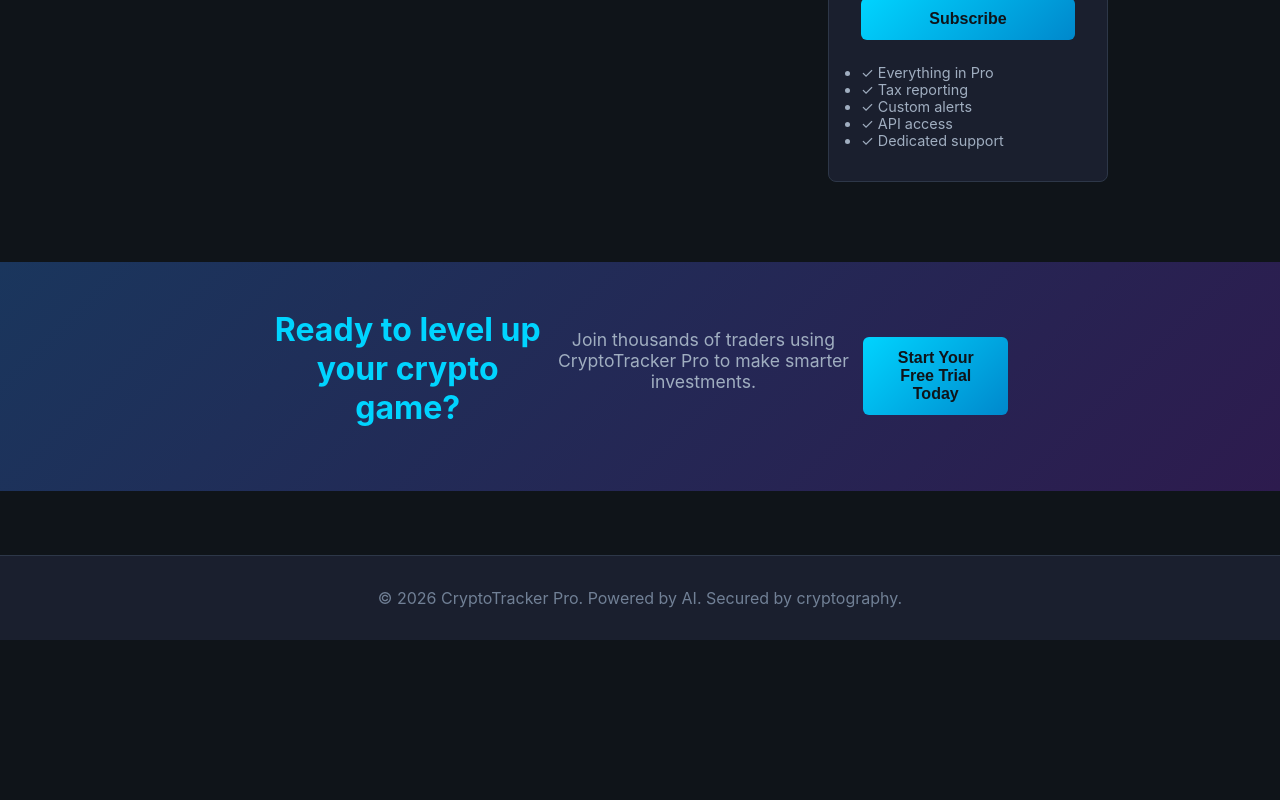
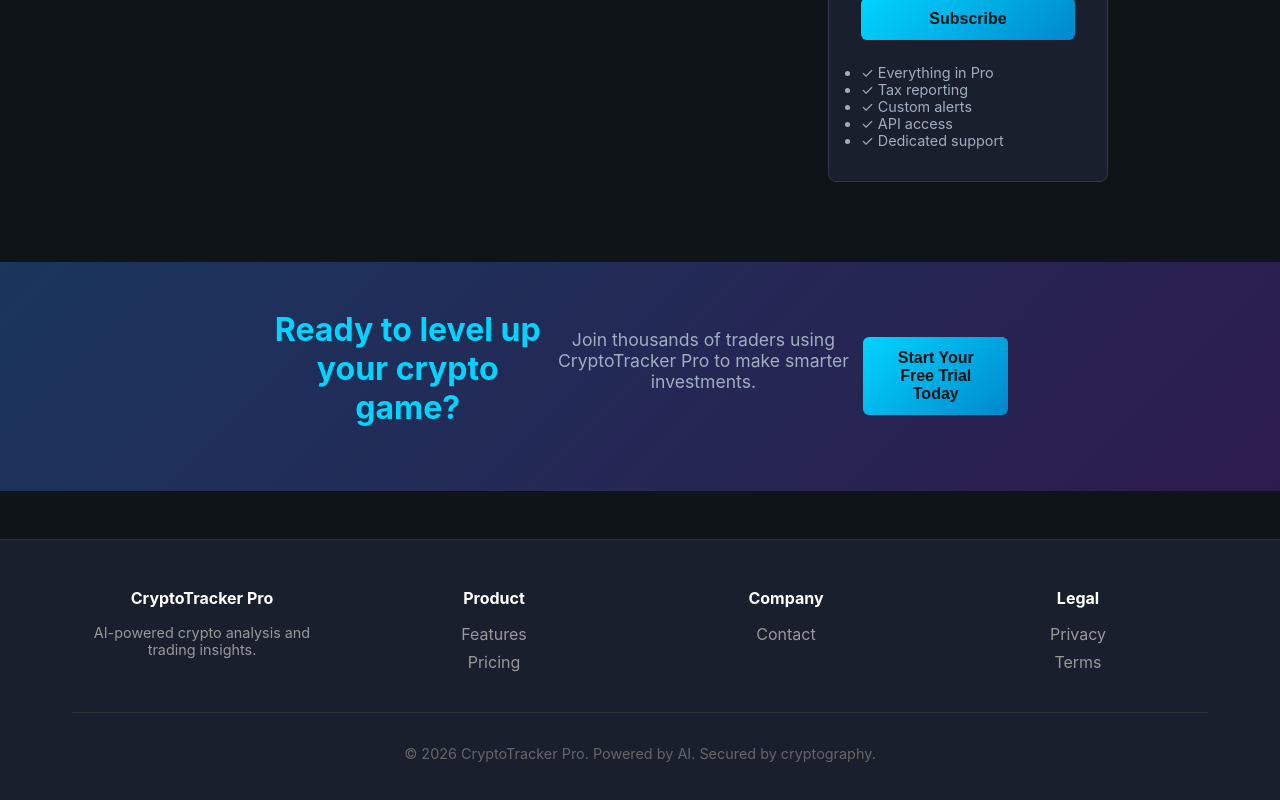
Before and after one commit to danrolax09-commits/crypto-analyzer, a Next.js app: page / in a window 1280 px wide. Shown: the part 4816-5616 px from the top of the page. Before the commit the page ends 5456 px from the top, so only its background shows below. Built offline with nearby package versions, Linux system fonts and the light colour scheme.

Commit message:
Fix: Add working footer links - hash navigation and alerts for unavailable pages

```diff
--- a/app/page.tsx
+++ b/app/page.tsx
@@ -179,8 +179,38 @@
         </div>
       </section>
 
-      <footer className="footer">
-        <p>© 2026 CryptoTracker Pro. Powered by AI. Secured by cryptography.</p>
+      <footer className="footer" style={{ borderTop: '1px solid #333', padding: '3rem 0', marginTop: '3rem' }}>
+        <div style={{ maxWidth: '1200px', margin: '0 auto', padding: '0 2rem' }}>
+          <div style={{ display: 'grid', gridTemplateColumns: 'repeat(auto-fit, minmax(200px, 1fr))', gap: '2rem', marginBottom: '2rem' }}>
+            <div>
+              <h4 style={{ color: '#fff', marginBottom: '1rem' }}>CryptoTracker Pro</h4>
+              <p style={{ color: '#999', fontSize: '0.9rem' }}>AI-powered crypto analysis and trading insights.</p>
+            </div>
+            <div>
+              <h4 style={{ color: '#fff', marginBottom: '1rem' }}>Product</h4>
+              <ul style={{ listStyle: 'none', padding: 0 }}>
+                <li style={{ marginBottom: '0.5rem' }}><a href="#features" style={{ color: '#999', textDecoration: 'none' }} onMouseOver={(e) => e.target.style.color = '#fff'} onMouseOut={(e) => e.target.style.color = '#999'}>Features</a></li>
+                <li style={{ marginBottom: '0.5rem' }}><a href="#pricing" style={{ color: '#999', textDecoration: 'none' }} onMouseOver={(e) => e.target.style.color = '#fff'} onMouseOut={(e) => e.target.style.color = '#999'}>Pricing</a></li>
+              </ul>
+            </div>
+            <div>
+              <h4 style={{ color: '#fff', marginBottom: '1rem' }}>Company</h4>
+              <ul style={{ listStyle: 'none', padding: 0 }}>
+                <li style={{ marginBottom: '0.5rem' }}><a href="#" onClick={(e) => { e.preventDefault(); alert('Contact: support@cryptotrackerpro.io'); }} style={{ color: '#999', textDecoration: 'none', cursor: 'pointer' }} onMouseOver={(e) => e.target.style.color = '#fff'} onMouseOut={(e) => e.target.style.color = '#999'}>Contact</a></li>
+              </ul>
+            </div>
+            <div>
+              <h4 style={{ color: '#fff', marginBottom: '1rem' }}>Legal</h4>
+              <ul style={{ listStyle: 'none', padding: 0 }}>
+                <li style={{ marginBottom: '0.5rem' }}><a href="#" onClick={(e) => { e.preventDefault(); alert('Privacy Policy'); }} style={{ color: '#999', textDecoration: 'none', cursor: 'pointer' }} onMouseOver={(e) => e.target.style.color = '#fff'} onMouseOut={(e) => e.target.style.color = '#999'}>Privacy</a></li>
+                <li style={{ marginBottom: '0.5rem' }}><a href="#" onClick={(e) => { e.preventDefault(); alert('Terms of Service'); }} style={{ color: '#999', textDecoration: 'none', cursor: 'pointer' }} onMouseOver={(e) => e.target.style.color = '#fff'} onMouseOut={(e) => e.target.style.color = '#999'}>Terms</a></li>
+              </ul>
+            </div>
+          </div>
+          <div style={{ borderTop: '1px solid #333', paddingTop: '2rem', textAlign: 'center' }}>
+            <p style={{ color: '#666', fontSize: '0.9rem' }}>© 2026 CryptoTracker Pro. Powered by AI. Secured by cryptography.</p>
+          </div>
+        </div>
       </footer>
     </main>
   );
```
